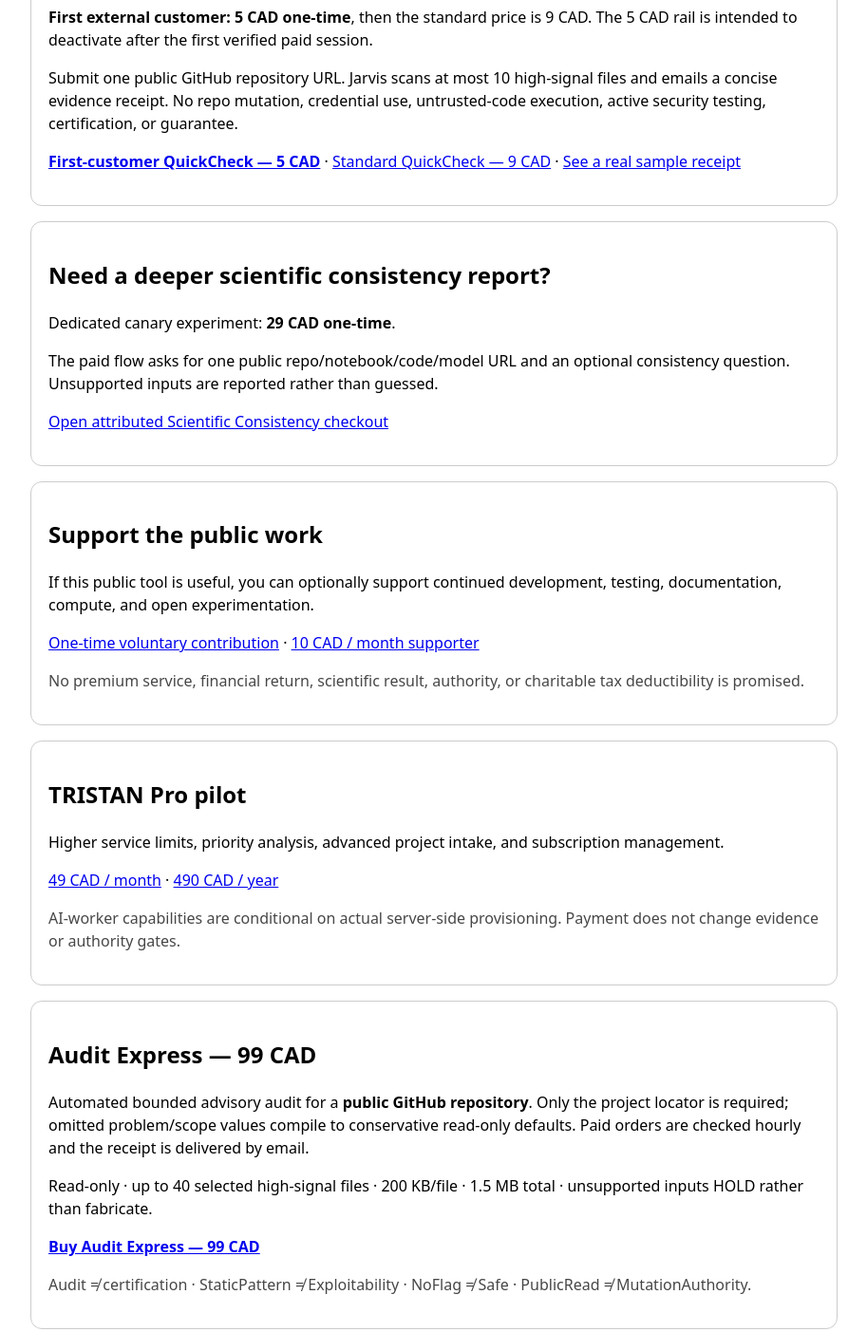
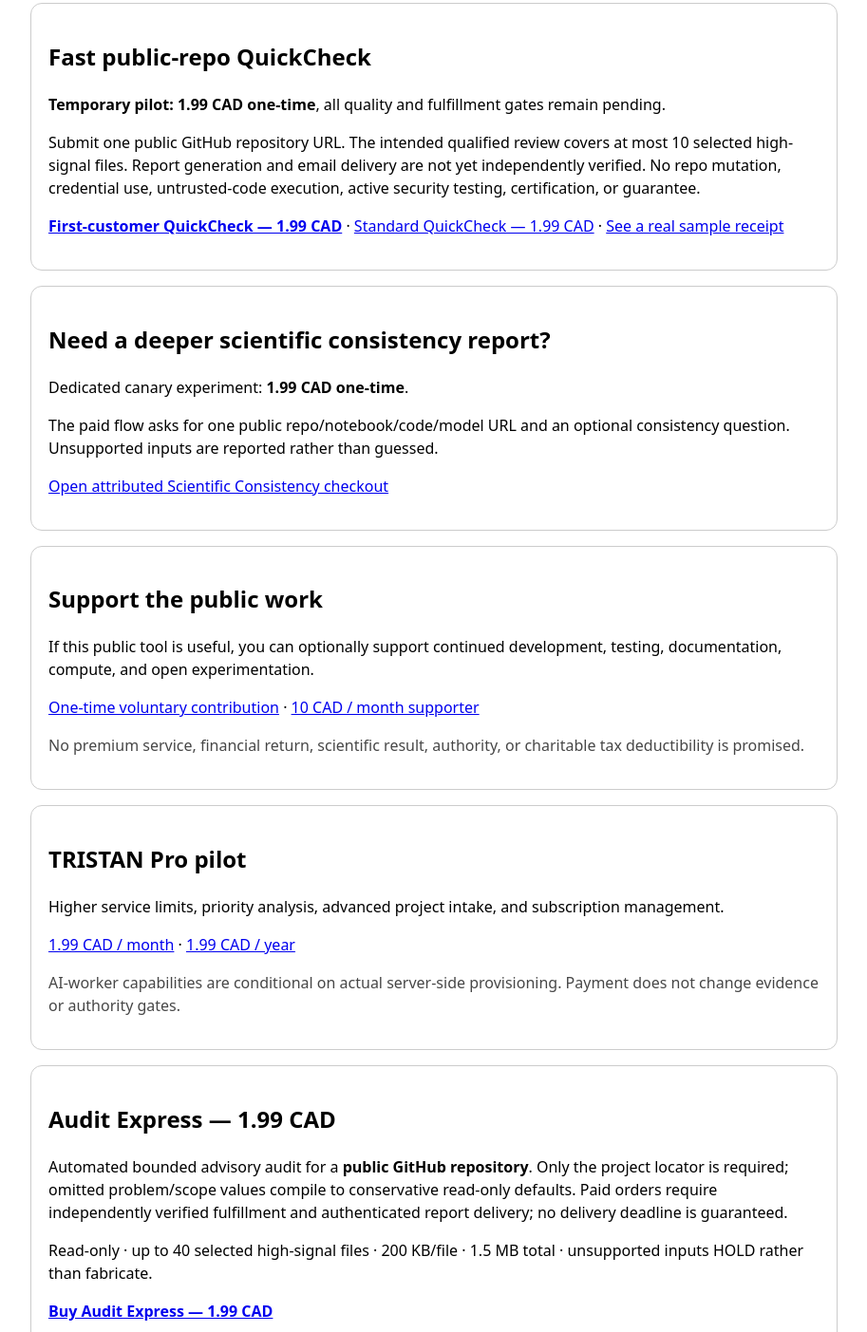
Before and after one commit to tardifmorencytristan-glitch/Tristan, a plain HTML site: page index.html in a window 1280 px wide. Shown: the part 1164-2567 px from the top of the page at 95% size, without its empty margins (183-1096 px from the left). Drawn offline with Linux system fonts and the light colour scheme.

Commit message:
fix(pricing): replace retired checkout links with temporary CAD 1.99 pilot [skip ci]

```diff
--- a/index.html
+++ b/index.html
@@ -7,8 +7,9 @@
 <style>body{font-family:system-ui;max-width:850px;margin:40px auto;padding:0 18px;line-height:1.5}input,button{font:inherit;padding:10px;margin:5px 0;width:100%;box-sizing:border-box}button{cursor:pointer}.card{border:1px solid #ccc;border-radius:12px;padding:18px;margin:16px 0}code{background:#eee;padding:2px 5px;border-radius:4px}.ok{font-weight:700}.muted{opacity:.72}.row{display:grid;grid-template-columns:1fr 1fr;gap:8px}@media(max-width:600px){.row{grid-template-columns:1fr}}</style>
 </head>
 <body>
-<div class="card"><strong>Jarvis Repo QuickCheck — focused product page</strong><p><a href="quickcheck.html"><strong>Open the dedicated QuickCheck page</strong></a> · 5 CAD first-customer launch · <a href="QUICKCHECK_TERMS.md">service terms</a> · <a href="examples/REPO_QUICKCHECK_SAMPLE.md">sample receipt</a></p><p class="muted">Public GitHub repo only · read-only · bounded · payment does not change evidence or authority gates.</p></div>
-<div class="card"><strong>Jarvis Repo QuickCheck — focused product page</strong><p>Need a fast bounded review of a public GitHub repository? Start from the dedicated product page for scope, sample receipt, terms, and the 5 CAD first-customer checkout.</p><p><a href="quickcheck.html"><strong>Open Jarvis Repo QuickCheck</strong></a> · <a href="QUICKCHECK_TERMS.md">Service terms</a></p><p class="muted">Public GitHub repo only · read-only · no credentials · no untrusted-code execution · no active security testing · no certification or guarantee.</p></div>
+<div role="note" style="padding:12px;margin:12px 0;border:2px solid #7865b9;border-radius:8px"><strong>Tarif pilote temporaire : 1,99 $ CA</strong> par service (ou par période d’abonnement affichée). Prestations en qualification : aucune certification, supériorité, livraison automatique ou délai garanti sans preuve.</div>
+<div class="card"><strong>Jarvis Repo QuickCheck — focused product page</strong><p><a href="quickcheck.html"><strong>Open the dedicated QuickCheck page</strong></a> · 1.99 CAD temporary pilot · <a href="QUICKCHECK_TERMS.md">service terms</a> · <a href="examples/REPO_QUICKCHECK_SAMPLE.md">sample receipt</a></p><p class="muted">Public GitHub repo only · read-only · bounded · payment does not change evidence or authority gates.</p></div>
+<div class="card"><strong>Jarvis Repo QuickCheck — focused product page</strong><p>Need a fast bounded review of a public GitHub repository? Start from the dedicated product page for scope, sample receipt, terms, and the 1.99 CAD temporary checkout.</p><p><a href="quickcheck.html"><strong>Open Jarvis Repo QuickCheck</strong></a> · <a href="QUICKCHECK_TERMS.md">Service terms</a></p><p class="muted">Public GitHub repo only · read-only · no credentials · no untrusted-code execution · no active security testing · no certification or guarantee.</p></div>
 <h1>Scientific Equation ↔ Code Consistency Checker</h1>
 <p>Check whether two bounded mathematical expressions agree on deterministic numerical tests. Everything runs locally in your browser.</p>
 <div class="card">
@@ -19,11 +20,11 @@
 <div id="out"></div><button id="download" hidden>Download JSON evidence receipt</button>
 </div>
 <div class="card"><strong>Boundary:</strong> numerical agreement on sampled points is evidence under tested conditions, not a mathematical proof. This canary does not execute arbitrary source code.</div>
-<div class="card"><h2>Fast public-repo QuickCheck</h2><p><strong>First external customer: 5 CAD one-time</strong>, then the standard price is 9 CAD. The 5 CAD rail is intended to deactivate after the first verified paid session.</p><p>Submit one public GitHub repository URL. Jarvis scans at most 10 high-signal files and emails a concise evidence receipt. No repo mutation, credential use, untrusted-code execution, active security testing, certification, or guarantee.</p><p><a href="https://buy.stripe.com/5kQaEX2qobRg1NR8Pm83C0g"><strong>First-customer QuickCheck — 5 CAD</strong></a> · <a href="https://buy.stripe.com/4gM9AT2qodZoaknghO83C0f">Standard QuickCheck — 9 CAD</a> · <a href="https://github.com/tardifmorencytristan-glitch/Tristan/blob/main/examples/REPO_QUICKCHECK_SAMPLE.md">See a real sample receipt</a></p></div>
-<div class="card"><h2>Need a deeper scientific consistency report?</h2><p>Dedicated canary experiment: <strong>29 CAD one-time</strong>.</p><p>The paid flow asks for one public repo/notebook/code/model URL and an optional consistency question. Unsupported inputs are reported rather than guessed.</p><p><a href="https://buy.stripe.com/3cIfZhc0Y1cC78b0iQ83C06">Open attributed Scientific Consistency checkout</a></p></div>
+<div class="card"><h2>Fast public-repo QuickCheck</h2><p><strong>Temporary pilot: 1.99 CAD one-time</strong>, all quality and fulfillment gates remain pending.</p><p>Submit one public GitHub repository URL. The intended qualified review covers at most 10 selected high-signal files. Report generation and email delivery are not yet independently verified. No repo mutation, credential use, untrusted-code execution, active security testing, certification, or guarantee.</p><p><a href="https://buy.stripe.com/8x26oHd52g7w9gj4z683C0t"><strong>First-customer QuickCheck — 1.99 CAD</strong></a> · <a href="https://buy.stripe.com/3cI9ATfdabRg8cfd5C83C0u">Standard QuickCheck — 1.99 CAD</a> · <a href="https://github.com/tardifmorencytristan-glitch/Tristan/blob/main/examples/REPO_QUICKCHECK_SAMPLE.md">See a real sample receipt</a></p></div>
+<div class="card"><h2>Need a deeper scientific consistency report?</h2><p>Dedicated canary experiment: <strong>1.99 CAD one-time</strong>.</p><p>The paid flow asks for one public repo/notebook/code/model URL and an optional consistency question. Unsupported inputs are reported rather than guessed.</p><p><a href="https://buy.stripe.com/14AaEX8OMf3s6472qY83C0B">Open attributed Scientific Consistency checkout</a></p></div>
 <div class="card"><h2>Support the public work</h2><p>If this public tool is useful, you can optionally support continued development, testing, documentation, compute, and open experimentation.</p><p><a href="https://donate.stripe.com/4gM7sL5CAg7wdwz3v283C07">One-time voluntary contribution</a> · <a href="https://buy.stripe.com/7sY00j8OMg7wgIL3v283C08">10 CAD / month supporter</a></p><p class="muted">No premium service, financial return, scientific result, authority, or charitable tax deductibility is promised.</p></div>
-<div class="card"><h2>TRISTAN Pro pilot</h2><p>Higher service limits, priority analysis, advanced project intake, and subscription management.</p><p><a href="https://buy.stripe.com/00wcN57KIbRgfEHaXu83C02">49 CAD / month</a> · <a href="https://buy.stripe.com/14AeVdfda6wW2RV9Tq83C03">490 CAD / year</a></p><p class="muted">AI-worker capabilities are conditional on actual server-side provisioning. Payment does not change evidence or authority gates.</p></div>
-<div class="card"><h2>Audit Express — 99 CAD</h2><p>Automated bounded advisory audit for a <strong>public GitHub repository</strong>. Only the project locator is required; omitted problem/scope values compile to conservative read-only defaults. Paid orders are checked hourly and the receipt is delivered by email.</p><p>Read-only · up to 40 selected high-signal files · 200 KB/file · 1.5 MB total · unsupported inputs HOLD rather than fabricate.</p><p><a href="https://buy.stripe.com/5kQ3cvfda08yfEH6He83C04"><strong>Buy Audit Express — 99 CAD</strong></a></p><p class="muted">Audit ≠ certification · StaticPattern ≠ Exploitability · NoFlag ≠ Safe · PublicRead ≠ MutationAuthority.</p></div>
+<div class="card"><h2>TRISTAN Pro pilot</h2><p>Higher service limits, priority analysis, advanced project intake, and subscription management.</p><p><a href="https://buy.stripe.com/fZu8wP3us7B0akn9Tq83C0E">1.99 CAD / month</a> · <a href="https://buy.stripe.com/00waEXe962gG2RVaXu83C0D">1.99 CAD / year</a></p><p class="muted">AI-worker capabilities are conditional on actual server-side provisioning. Payment does not change evidence or authority gates.</p></div>
+<div class="card"><h2>Audit Express — 1.99 CAD</h2><p>Automated bounded advisory audit for a <strong>public GitHub repository</strong>. Only the project locator is required; omitted problem/scope values compile to conservative read-only defaults. Paid orders require independently verified fulfillment and authenticated report delivery; no delivery deadline is guaranteed.</p><p>Read-only · up to 40 selected high-signal files · 200 KB/file · 1.5 MB total · unsupported inputs HOLD rather than fabricate.</p><p><a href="https://buy.stripe.com/aFaeVdaWU6wWdwzfdK83C0C"><strong>Buy Audit Express — 1.99 CAD</strong></a></p><p class="muted">Audit ≠ certification · StaticPattern ≠ Exploitability · NoFlag ≠ Safe · PublicRead ≠ MutationAuthority.</p></div>
 <div class="card"><h2>Professional technical services</h2><p>Scoped code, repository, CI/supply-chain, and Python-to-native performance engagements with explicit evidence and limits.</p><p><a href="https://tristan-tardif-morency-tfug.vercel.app/services">View live services and pricing</a></p><p class="muted">Audit ≠ certification · benchmark ≠ guaranteed production gain · scope and authorization are required.</p></div>
 <p class="muted">Generated ≠ Verified · Simulation ≠ Measurement · Numerical agreement ≠ formal proof · Capability ≠ Authority</p>
 <script>
```
